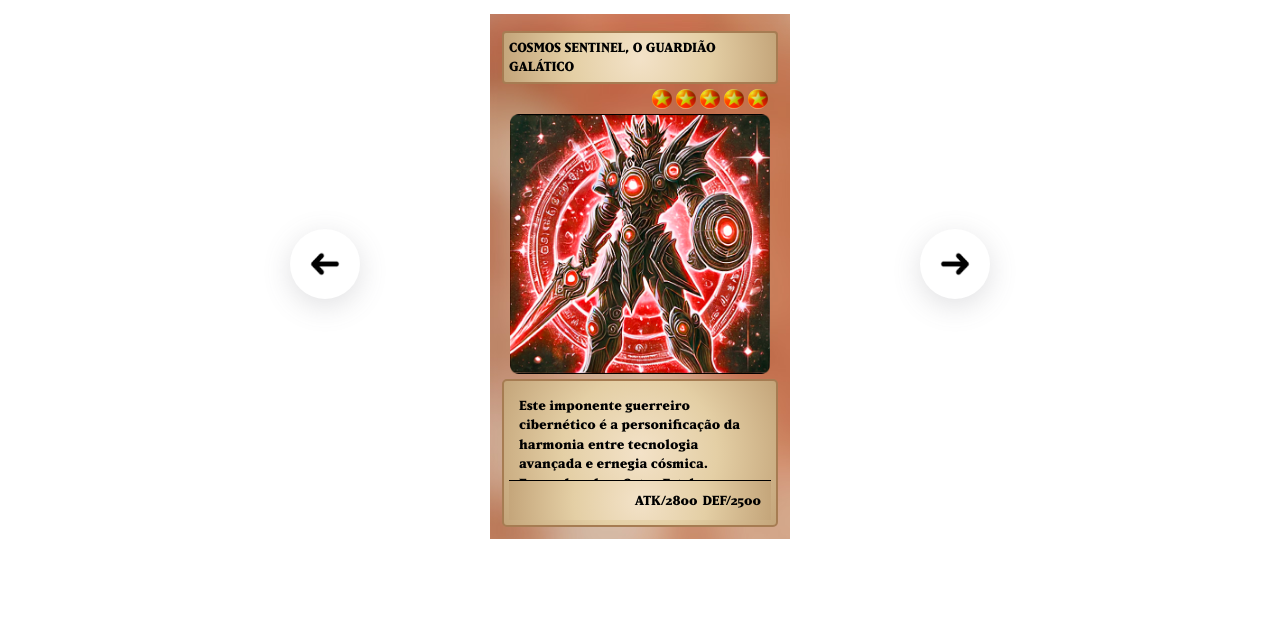
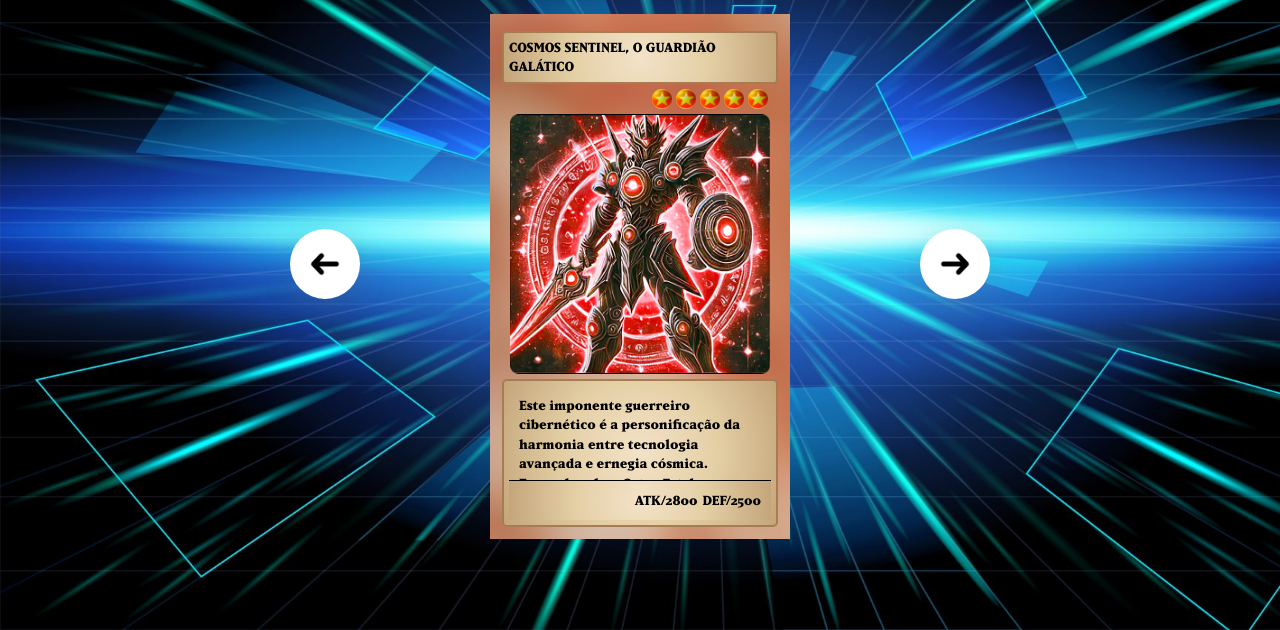
Before and after one commit to Ryan-Programador-321/R-01, a plain HTML site: page index.html in a window 1280 px wide. Shown: the part 170-800 px from the top of the page. Drawn offline with Linux system fonts and the light colour scheme; the site is published under a folder, as on GitHub Pages, so addresses that start at the root find nothing.

Commit message:
Update estilos.css

```diff
--- a/src/css/estilos.css
+++ b/src/css/estilos.css
@@ -1,6 +1,6 @@
 body {
     font-family: 'yugioh', serif;
-    background-image: url(/src/imagens/fundo-site.jpg);
+    background-image: url(../imagens/fundo-site.jpg);
     background-repeat: no-repeat;
     background-size: cover;
     display: flex;
```
